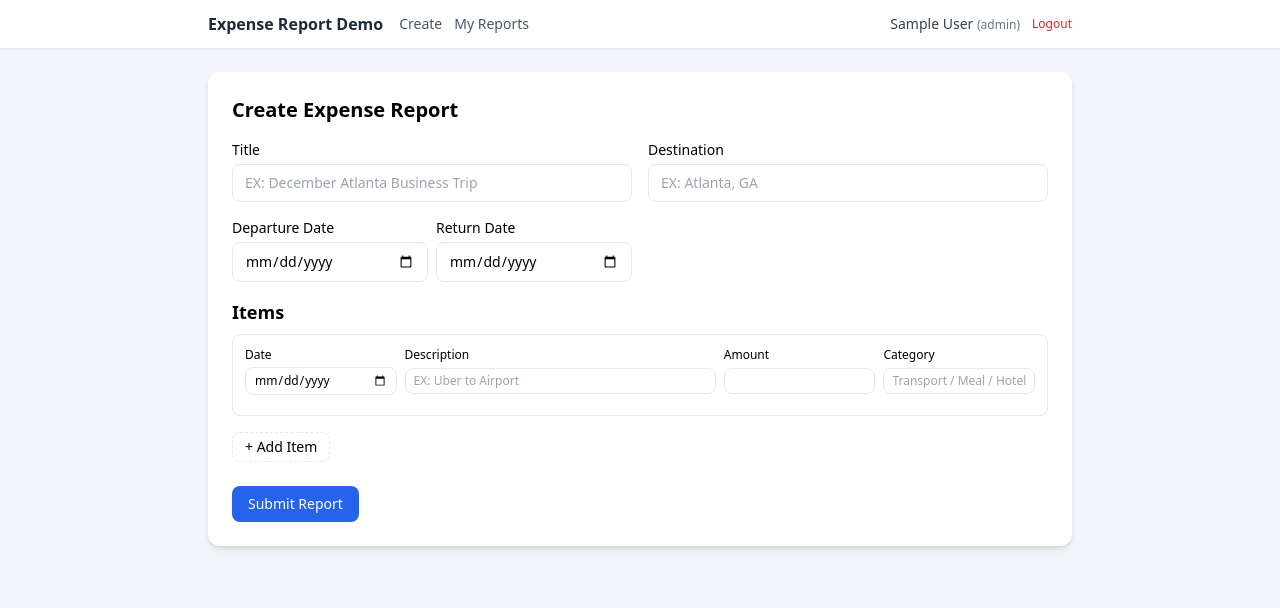
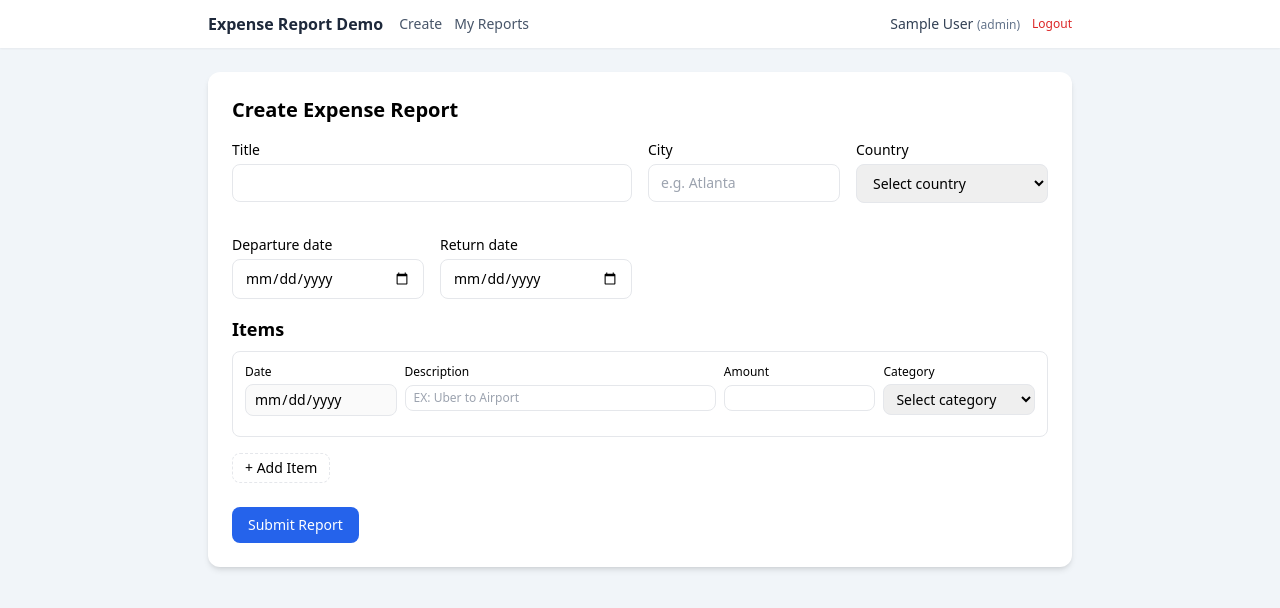
Before and after one commit to HOJUNHWANG/ExpenseSystemFrontEnd, a React app in the folder expense-frontend/: page /create in a window 1280 px wide. Shown: the top 608 px of the page. Built offline with nearby package versions, Linux system fonts and the light colour scheme; sample sign-in values are in the browser's storage; the HTML template or start-up script is replaced by a standard one.

Commit message:
Added Follwing Features:
1. Essential Field + Error Messages
2. Items's date needs to be between departure date ~ arrival Date

3. Category Dropdown

4. Destination: Country Dropdown + City Input --> combine into one destination value

```diff
--- a/expense-frontend/src/components/CreateExpenseReportForm.jsx
+++ b/expense-frontend/src/components/CreateExpenseReportForm.jsx
@@ -1,4 +1,28 @@
 // src/components/CreateExpenseReportForm.jsx
+
+const CATEGORY_OPTIONS = [
+  "Airfare",
+  "Hotel",
+  "Meal",
+  "Transportation",
+  "Mileage",
+  "Office",
+  "Entertainment",
+];
+
+const COUNTRY_OPTIONS = [
+  "United States",
+  "Canada",
+  "United Kingdom",
+  "Germany",
+  "France",
+  "Korea",
+  "Japan",
+  "China",
+  "Australia",
+  "Singapore",
+];
+
 import { useState } from "react";
 import { useAuth } from "../AuthContext";
 
@@ -6,7 +30,8 @@ export default function CreateExpenseReportForm() {
   const { user } = useAuth();
 
   const [title, setTitle] = useState("");
-  const [destination, setDestination] = useState("");
+  const [city, setCity] = useState("");
+  const [country, setCountry] = useState("");
   const [departureDate, setDepartureDate] = useState("");
   const [returnDate, setReturnDate] = useState("");
   const [items, setItems] = useState([
@@ -14,6 +39,7 @@ export default function CreateExpenseReportForm() {
   ]);
   const [loading, setLoading] = useState(false);
   const [message, setMessage] = useState("");
+  const [errors, setErrors] = useState({});
 
   if (!user) {
     return (
@@ -24,6 +50,51 @@ export default function CreateExpenseReportForm() {
         </div>
     );
   }
+
+  const validate = () => {
+    const newErrors = {};
+
+    if (!title.trim()) {
+      newErrors.title = "Title is required.";
+    }
+    if (!city.trim()) {
+      newErrors.city = "City is required.";
+    }
+    if (!country.trim()) {
+      newErrors.country = "Country is required.";
+    }
+    if (!departureDate) {
+      newErrors.departureDate = "Departure date is required.";
+    }
+    if (!returnDate) {
+      newErrors.returnDate = "Return date is required.";
+    }
+    if (departureDate && returnDate && departureDate > returnDate) {
+      newErrors.returnDate = "Return date must be after departure date.";
+    }
+
+    if (!items.length) {
+      newErrors.items = "At least one expense item is required.";
+    } else {
+      items.forEach((item, index) => {
+        if (!item.date) {
+          newErrors[`items.${index}.date`] = "Date is required.";
+        }
+        if (!item.description.trim()) {
+          newErrors[`items.${index}.description`] = "Description is required.";
+        }
+        if (!item.category) {
+          newErrors[`items.${index}.category`] = "Category is required.";
+        }
+        if (!item.amount || isNaN(Number(item.amount)) || Number(item.amount) <= 0) {
+          newErrors[`items.${index}.amount`] = "Amount must be a positive number.";
+        }
+      });
+    }
+
+    setErrors(newErrors);
+    return Object.keys(newErrors).length === 0;
+  };
 
   const handleItemChange = (index, field, value) => {
     const newItems = [...items];
@@ -42,10 +113,17 @@ export default function CreateExpenseReportForm() {
   const handleSubmit = async (e) => {
     e.preventDefault();
     setMessage("");
+
+    if (!validate()) {
+      return;  // 🔹 에러 있으면 submit 중단
+    }
+
     setLoading(true);
 
+    const destination = `${city}, ${country}`;
+
     const payload = {
-      submitterId: user.id,         // 🔹 로그인 유저 id 사용
+      submitterId: user.id,
       title,
       destination,
       departureDate,
@@ -99,45 +177,79 @@ export default function CreateExpenseReportForm() {
         <div>
           <label className="block text-sm font-medium mb-1">Title</label>
           <input
+              type="text"
+              className="w-full border rounded-lg px-3 py-2 text-sm"
               value={title}
               onChange={(e) => setTitle(e.target.value)}
+          />
+          {errors.title && (
+              <p className="text-xs text-red-600 mt-1">{errors.title}</p>
+          )}
+        </div>
+
+        <div className="grid grid-cols-1 md:grid-cols-2 gap-4">
+          <div>
+            <label className="block text-sm font-medium mb-1">City</label>
+            <input
+                type="text"
                 className="w-full border rounded-lg px-3 py-2 text-sm"
-            placeholder="EX: December Atlanta Business Trip"
+                value={city}
+                onChange={(e) => setCity(e.target.value)}
+                placeholder="e.g. Atlanta"
             />
+            {errors.city && (
+                <p className="text-xs text-red-600 mt-1">{errors.city}</p>
+            )}
           </div>
 
           <div>
-          <label className="block text-sm font-medium mb-1">Destination</label>
-          <input
-            value={destination}
-            onChange={(e) => setDestination(e.target.value)}
+            <label className="block text-sm font-medium mb-1">Country</label>
+            <select
                 className="w-full border rounded-lg px-3 py-2 text-sm"
-            placeholder="EX: Atlanta, GA"
-          />
+                value={country}
+                onChange={(e) => setCountry(e.target.value)}
+            >
+              <option value="">Select country</option>
+              {COUNTRY_OPTIONS.map((c) => (
+                  <option key={c} value={c}>
+                    {c}
+                  </option>
+              ))}
+            </select>
+            {errors.country && (
+                <p className="text-xs text-red-600 mt-1">{errors.country}</p>
+            )}
+          </div>
         </div>
 
-        <div className="flex gap-2">
-          <div className="flex-1">
-            <label className="block text-sm font-medium mb-1">
-              Departure Date
-            </label>
+        <div className="grid grid-cols-1 md:grid-cols-2 gap-4 mt-4">
+          <div>
+            <label className="block text-sm font-medium mb-1">Departure date</label>
             <input
                 type="date"
+                className="w-full border rounded-lg px-3 py-2 text-sm"
                 value={departureDate}
                 onChange={(e) => setDepartureDate(e.target.value)}
-              className="w-full border rounded-lg px-3 py-2 text-sm"
             />
+            {errors.departureDate && (
+                <p className="text-xs text-red-600 mt-1">
+                  {errors.departureDate}
+                </p>
+            )}
           </div>
-          <div className="flex-1">
-            <label className="block text-sm font-medium mb-1">
-              Return Date
-            </label>
+          <div>
+            <label className="block text-sm font-medium mb-1">Return date</label>
             <input
                 type="date"
+                className="w-full border rounded-lg px-3 py-2 text-sm"
                 value={returnDate}
                 onChange={(e) => setReturnDate(e.target.value)}
-              className="w-full border rounded-lg px-3 py-2 text-sm"
             />
+            {errors.returnDate && (
+                <p className="text-xs text-red-600 mt-1">
+                  {errors.returnDate}
+                </p>
+            )}
           </div>
         </div>
       </div>
@@ -154,12 +266,18 @@ export default function CreateExpenseReportForm() {
               <label className="block text-xs font-medium mb-1">Date</label>
                 <input
                     type="date"
+                    className="w-full border rounded-lg px-2 py-1 text-sm"
                     value={item.date}
-                onChange={(e) =>
-                  handleItemChange(idx, "date", e.target.value)
-                }
-                className="w-full border rounded-lg px-2 py-1 text-xs"
+                    onChange={(e) => handleItemChange(idx, "date", e.target.value)}
+                    min={departureDate || undefined}
+                    max={returnDate || undefined}
+                    disabled={!departureDate || !returnDate}
                 />
+                {errors[`items.${idx}.date`] && (
+                    <p className="text-xs text-red-600 mt-1">
+                      {errors[`items.${idx}.date`]}
+                    </p>
+                )}
             </div>
             <div className="md:col-span-2">
               <label className="block text-xs font-medium mb-1">
@@ -189,14 +307,23 @@ export default function CreateExpenseReportForm() {
               <label className="block text-xs font-medium mb-1">
                 Category
               </label>
-              <input
+              <select
+                  className="w-full border rounded-lg px-2 py-1 text-sm"
                   value={item.category}
-                onChange={(e) =>
-                  handleItemChange(idx, "category", e.target.value)
-                }
-                className="w-full border rounded-lg px-2 py-1 text-xs"
-                placeholder="Transport / Meal / Hotel ..."
-              />
+                  onChange={(e) => handleItemChange(idx, "category", e.target.value)}
+              >
+                <option value="">Select category</option>
+                {CATEGORY_OPTIONS.map((c) => (
+                    <option key={c} value={c}>
+                      {c}
+                    </option>
+                ))}
+              </select>
+              {errors[`items.${idx}.category`] && (
+                  <p className="text-xs text-red-600 mt-1">
+                    {errors[`items.${idx}.category`]}
+                  </p>
+              )}
             </div>
             <div className="md:col-span-5 flex justify-end">
               {items.length > 1 && (
```
Lines whose indentation alone changed are shown as unchanged.
